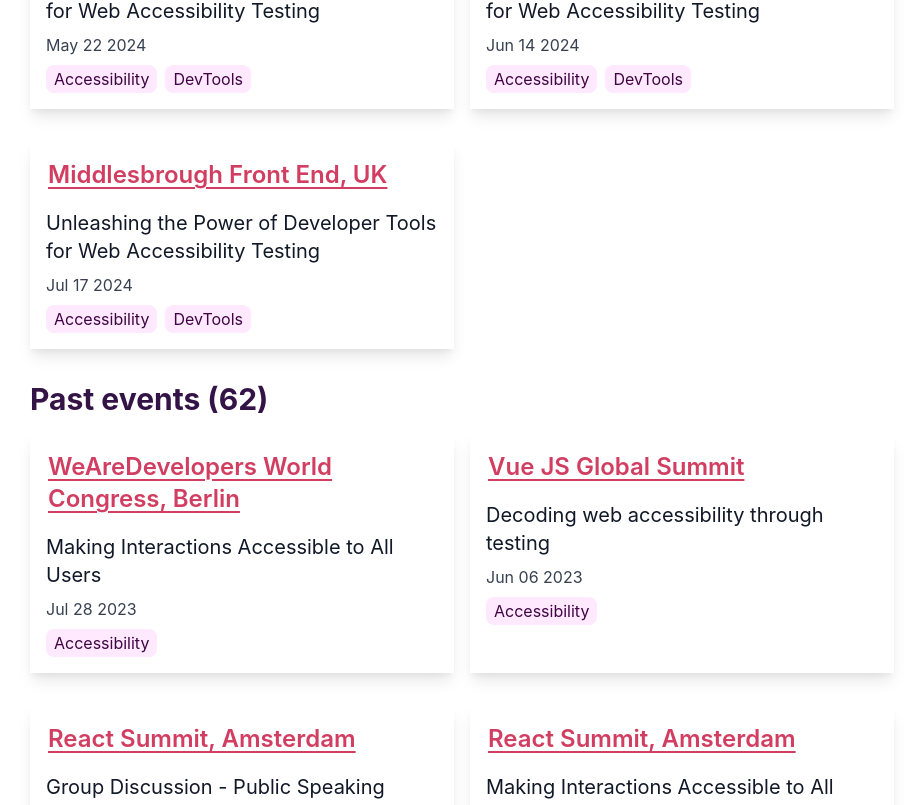
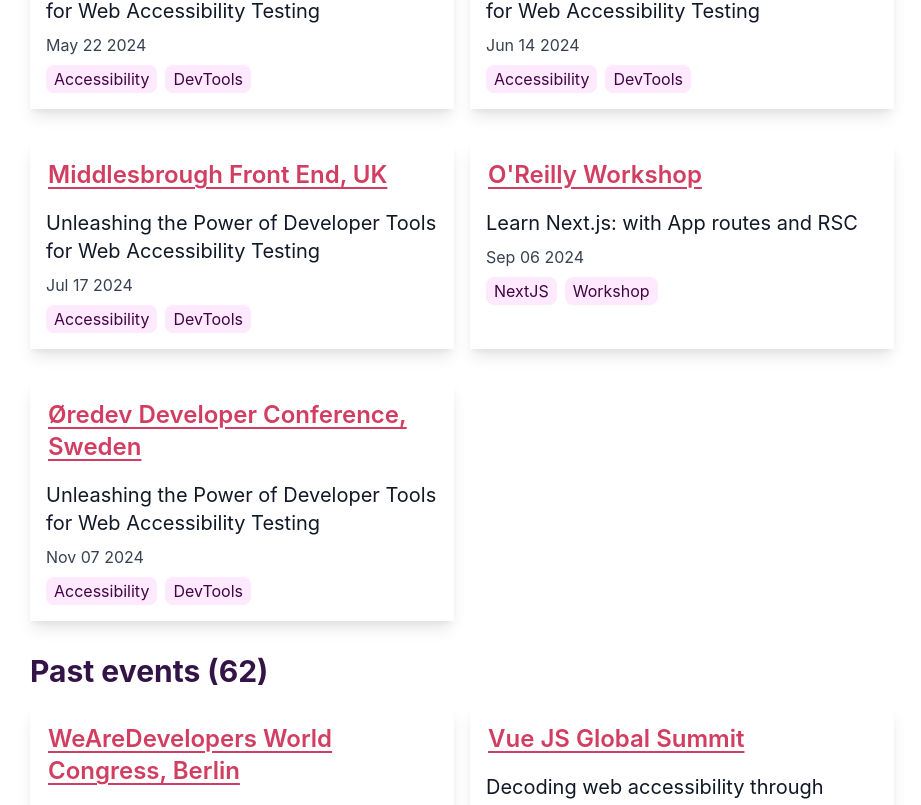
Before and after one commit to anuk79/anuradhakumari, a Next.js app: page /talks in a window 1280 px wide. Shown: the part 1655-2460 px from the top of the page, without its empty margins (178-1099 px from the left). Built offline with nearby package versions, Linux system fonts and the light colour scheme.

Commit message:
Update talks.js

```diff
--- a/data/talks.js
+++ b/data/talks.js
@@ -1,4 +1,32 @@
 const talks = [
+     {
+    "topic": "Unleashing the Power of Developer Tools for Web Accessibility Testing",
+    "topics": [
+      "Accessibility",
+      "DevTools",
+    ],
+    "date": "2024-11-07",
+    "eventDetails": {
+      "url": "https://oredev.org/",
+      "name": "Øredev Developer Conference, Sweden",
+      "video": null,
+      "resources": null
+    }
+  },
+    {
+    "topic": "Learn Next.js: with App routes and RSC",
+    "topics": [
+      "NextJS",
+      "Workshop",
+    ],
+    "date": "2024-09-06",
+    "eventDetails": {
+      "url": "https://learning.oreilly.com/live-events/learn-nextjs-develop-scalable-and-high-performance-web-applications/0636920081393/",
+      "name": "O'Reilly Workshop",
+      "video": null,
+      "resources": null
+    }
+  },
      {
     "topic": "Unleashing the Power of Developer Tools for Web Accessibility Testing",
     "topics": [
```
